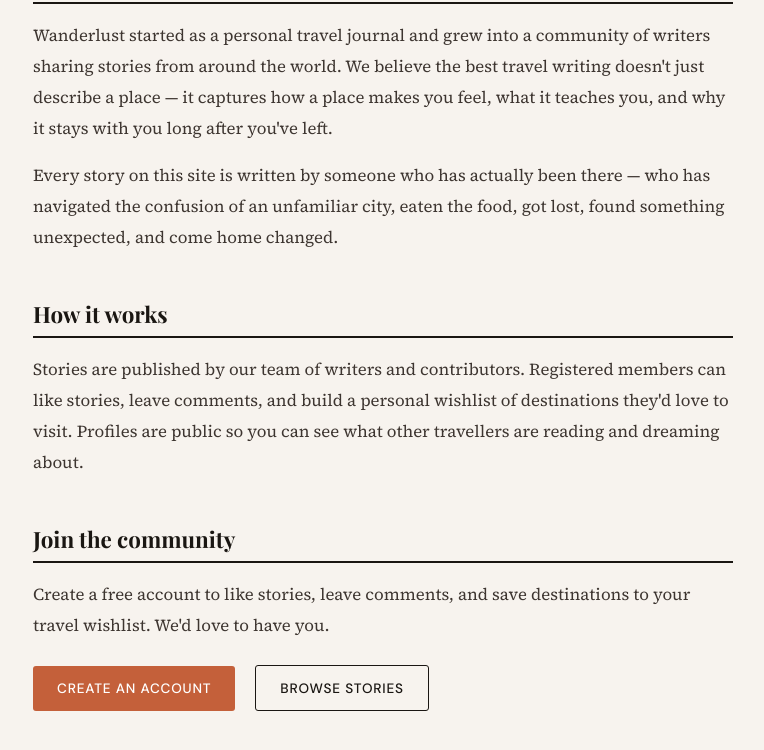
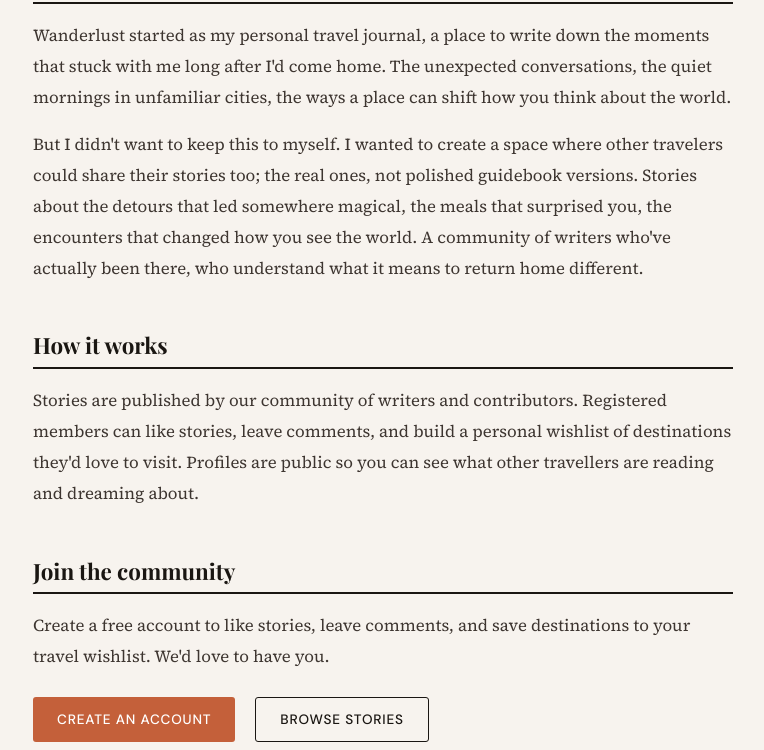
Before and after one commit to harriets28/capstone, a Django app: page /about/ in a window 1280 px wide. Shown: the part 881-1631 px from the top of the page, without its empty margins (61-825 px from the left). Run offline with Django 5.2, Linux system fonts and the light colour scheme; some web fonts are replaced.

Commit message:
Update the about page content

```diff
--- a/templates/accounts/profile.html
+++ b/templates/accounts/profile.html
@@ -155,7 +155,7 @@
 
 </div>
 
-/* Delete Account Modal * /
+<!-- Delete Account Modal -->
 <div id="delete-modal" style="display:none; position:fixed; inset:0; background:rgba(0,0,0,0.5); z-index:1000; align-items:center; justify-content:center;">
   <div style="background:#fff; padding:2rem; border-radius:8px; max-width:400px; width:90%; text-align:center;">
     <h3 style="margin-bottom:0.5rem;">Delete your account?</h3>
--- a/templates/blog/about.html
+++ b/templates/blog/about.html
@@ -13,7 +13,7 @@
   <div class="parallax-content">
     <p class="hero-label">About</p>
     <h1 class="hero-title">Stories from the edges of the world.</h1>
-    <p class="hero-excerpt">Slow, honest travel writing. No sponsored content. No listicles. Just stories from the places we've been lucky enough to visit.</p>
+    <p class="hero-excerpt">Honest travel stories from people who've actually been there. No sponsored content, no pretense. Just stories that stick with you.</p>
   </div>
 </section>
 
@@ -23,13 +23,13 @@
 
     <div class="about-section">
       <h2 class="about-section-title">What is Wanderlust?</h2>
-      <p>Wanderlust started as a personal travel journal and grew into a community of writers sharing stories from around the world. We believe the best travel writing doesn't just describe a place — it captures how a place makes you feel, what it teaches you, and why it stays with you long after you've left.</p>
-      <p>Every story on this site is written by someone who has actually been there — who has navigated the confusion of an unfamiliar city, eaten the food, got lost, found something unexpected, and come home changed.</p>
+      <p>Wanderlust started as my personal travel journal, a place to write down the moments that stuck with me long after I'd come home. The unexpected conversations, the quiet mornings in unfamiliar cities, the ways a place can shift how you think about the world.</p>
+      <p>But I didn't want to keep this to myself. I wanted to create a space where other travelers could share their stories too; the real ones, not polished guidebook versions. Stories about the detours that led somewhere magical, the meals that surprised you, the encounters that changed how you see the world. A community of writers who've actually been there, who understand what it means to return home different.</p>
     </div>
 
     <div class="about-section">
       <h2 class="about-section-title">How it works</h2>
-      <p>Stories are published by our team of writers and contributors. Registered members can like stories, leave comments, and build a personal wishlist of destinations they'd love to visit. Profiles are public so you can see what other travellers are reading and dreaming about.</p>
+      <p>Stories are published by our community of writers and contributors. Registered members can like stories, leave comments, and build a personal wishlist of destinations they'd love to visit. Profiles are public so you can see what other travellers are reading and dreaming about.</p>
     </div>
 
     <div class="about-section">
```
